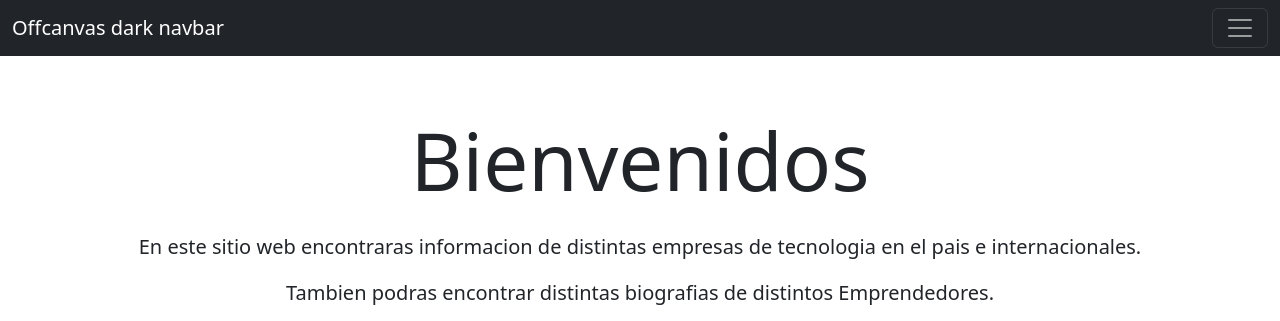
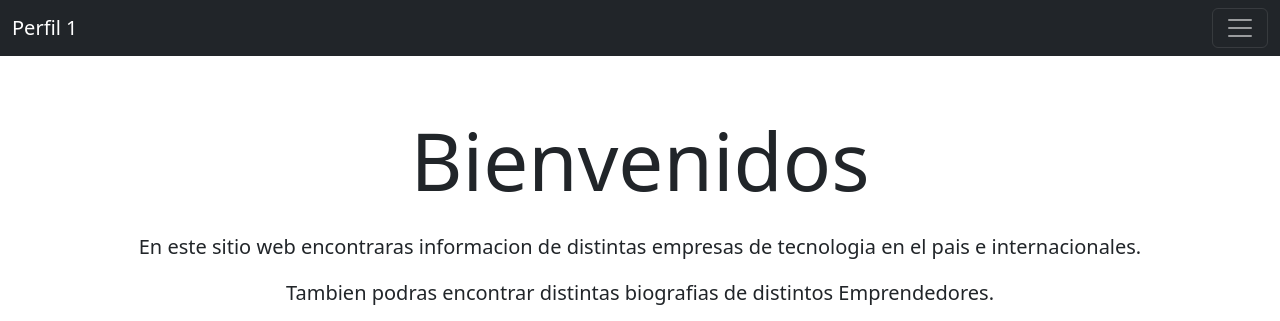
Before and after one commit to Ron813-svg/Perfil-1, a plain HTML site: page Index.html in a window 1280 px wide. Shown: the top 321 px of the page. Drawn offline with nearby package versions, Linux system fonts and the light colour scheme; grey boxes are pictures that could not be loaded.

Commit message:
Index v2.01

```diff
--- a/Index.html
+++ b/Index.html
@@ -13,7 +13,7 @@
   <div class="container">
     <nav class="navbar navbar-dark bg-dark fixed-top">
       <div class="container-fluid">
-        <a class="navbar-brand" href="#">Offcanvas dark navbar</a>
+        <a class="navbar-brand" href="#">Perfil 1</a>
         <button class="navbar-toggler" type="button" data-bs-toggle="offcanvas" data-bs-target="#offcanvasDarkNavbar"
           aria-controls="offcanvasDarkNavbar" aria-label="Toggle navigation">
           <span class="navbar-toggler-icon"></span>
```
